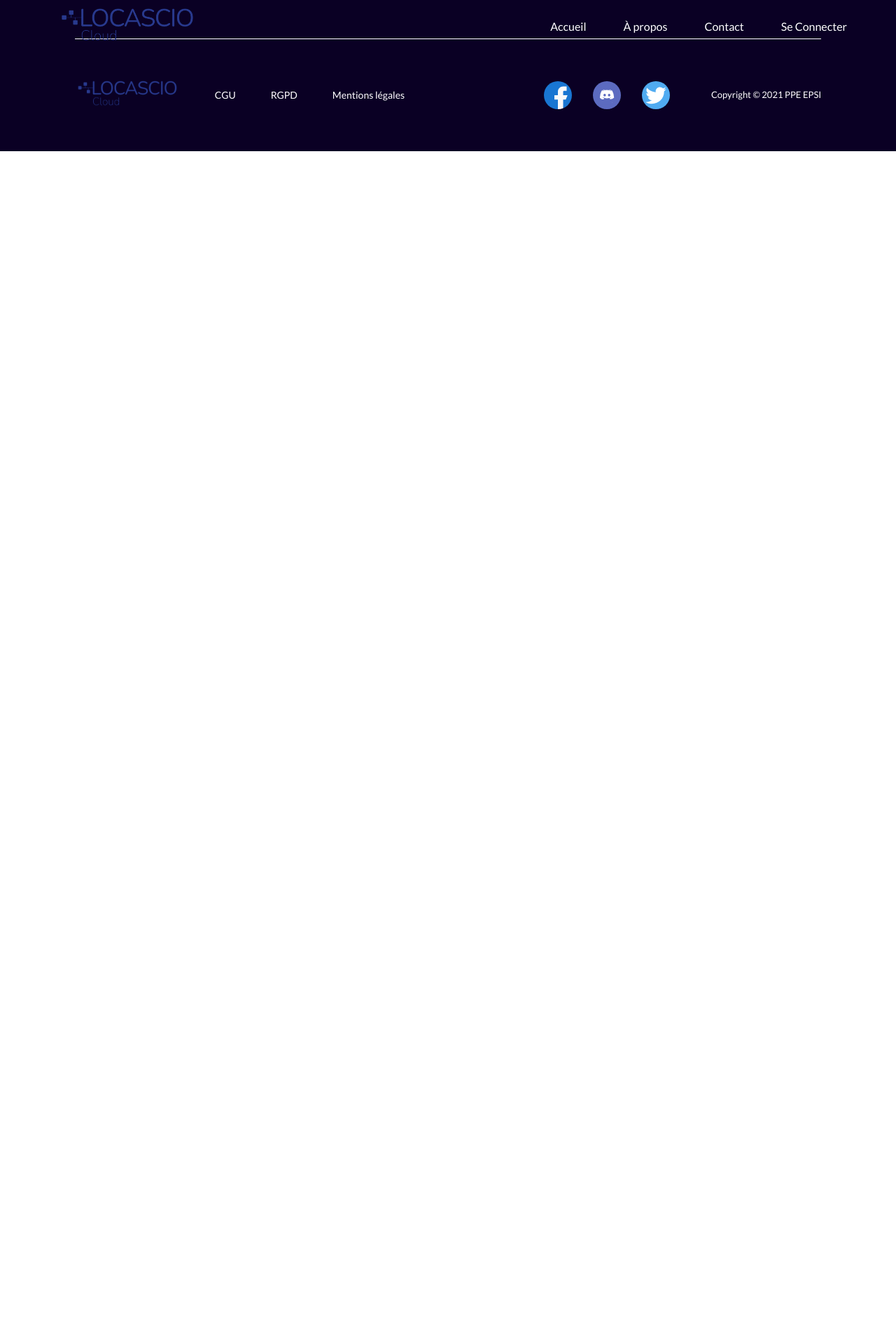
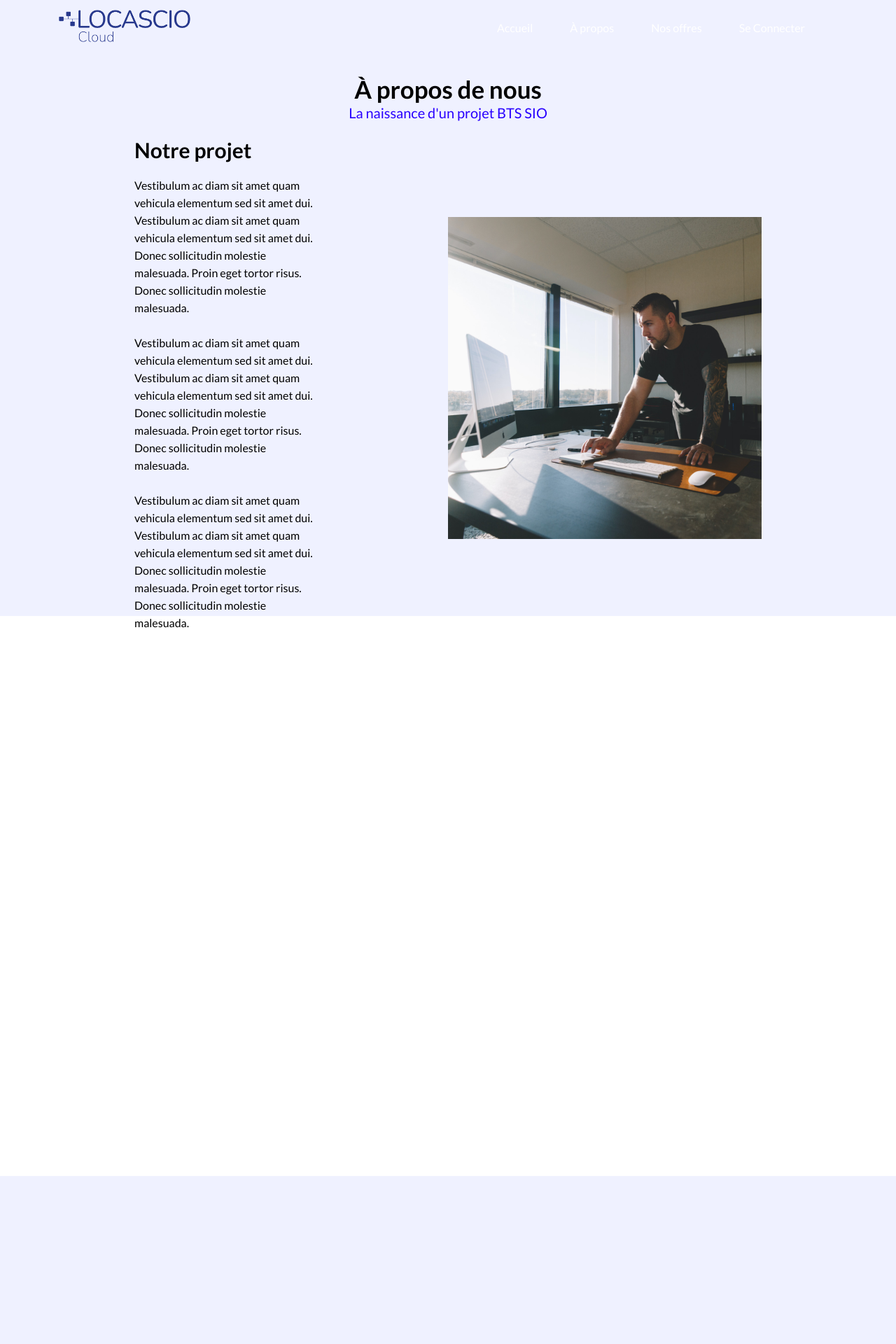
Before and after one commit to PPE-2020-21-EPSI-BDX/LOCASCIO-Cloud-Front, a PHP site: page /PHP/V3/a-propos in a window 1280 px wide. Shown: the top 1920 px of the page at 70% size. Before the commit the page ends 216 px from the top, so only its background shows below. Run offline with PHP 8.4, Linux system fonts and the light colour scheme; data that the repository does not hold is empty; some libraries are stand-ins or nearby versions.

Commit message:
first screen about us, none reponsive

```diff
--- a/assets/css/default/style.css
+++ b/assets/css/default/style.css
@@ -74,7 +74,8 @@ section {
 
 header {
     position: fixed;
-    height: 4.5vh;
+    height: 10vh;
+    box-sizing: border-box;
     display: flex;
     justify-content: space-between;
     align-items: center;
@@ -498,7 +499,7 @@ main {
 }
 
 .fullHeight {
-    height: 100vh;
+    min-height: 100vh;
 }
 
 .specials {
@@ -719,7 +720,7 @@ article a {
     display: flex;
     justify-content: center;
     align-items: center;
-    height: 100vh;
+    min-height: 100vh;
     flex-wrap: wrap;
     background-color: rgba(239, 241, 255, 1);
 }
@@ -958,7 +959,19 @@ input:checked + .slider:before {
 .regi{
     justify-content: center!important;
 }
+.details-regi{
+    width: 360px;
+}
 
+.details-regi p {
+    color: #2900FF;
+    font-family: 'lato-regular', Tahoma, Geneva, sans-serif;
+    font-size: 12px;
+
+}
+.cgu{
+    text-decoration: underline;
+}
 .footer{
     background-color: #0a0024;
     display: flex;
@@ -1212,3 +1225,136 @@ input:checked + .slider:before {
     stroke-dasharray: 71, 543;
     stroke-dashoffset: 437;
 }
+
+
+button {
+    height: 45px;
+    width: 155px;
+    color: #ffffff;
+    font-family: lato-regular;
+    font-weight: bolder!important;
+    font-size: 12px;
+    text-transform: uppercase;
+    display: flex;
+    align-items: center;
+    justify-content: center;
+    border-radius: 40px;
+    border: 1.5px solid #2900FF;
+    background-color: #2900FF;
+}
+
+
+.read-more-button {
+    position: relative;
+    width: 70px;
+    height: 45px;
+    background-color: #2900FF;
+    border: 0;
+    border-radius: 40px;
+    outline: none;
+    cursor: pointer;
+}
+.read-more-button .text {
+    position: absolute;
+    text-transform: uppercase;
+    font-family: 'lato-regular', Tahoma, Geneva, sans-serif;
+    font-size: 13px;
+    font-weight: bold;
+    line-height: 1;
+    left: 50%;
+    top: 50%;
+    width: 185px;
+    color: #fff;
+    text-align: left;
+    transform: translate(-50%, -50%);
+}
+
+.read-more-button .arrow-btns {
+    position: absolute;
+    right: 15%;
+    top: 50%;
+    width: 1em;
+    height: .2em;
+    margin-top: -.1em;
+    border-radius: .2em;
+    background-color: #fff;
+    transform: translateX(50%);
+}
+.read-more-button .arrow-btns::before,
+.read-more-button .arrow-btns::after {
+    content: '';
+    position: absolute;
+    right: 0;
+    width: 60%;
+    height: 100%;
+    border-radius: .2em;
+    background-color: #fff;
+    transform-origin: right center;
+}
+.read-more-button .arrow-btns::before {
+    bottom: -30%;
+    transform: rotate(45deg);
+}
+.read-more-button .arrow-btns::after {
+    top: -30%;
+    transform: rotate(-45deg);
+}
+
+/* About page */
+
+#first-about{
+    background-color: #EFF1FF ;
+    align-items: center;
+    padding-top:10vh ;
+}
+.title-about{
+    justify-content: center;
+    align-items: center;
+    height: 10vh;
+}
+.title-about :nth-child(1){
+    font-size: 35px;
+    font-family: lato-bold;
+    line-height: 45px;
+}
+.title-about :nth-child(2){
+    font-size: 20px;
+    font-family: 'lato-regular', Tahoma, Geneva, sans-serif;
+}
+.project-container, .container-img-project{
+    height: 80vh;
+}
+.project-txt{
+    height: 100%;
+    display: flex;
+    align-items: center;
+    justify-content: center;
+    flex-direction: column;
+}
+.project-txt div {
+    width: 40%;
+}
+.project-txt div p{
+    margin-top: 25px;
+    line-height: 25px;
+}
+
+.project-txt div :nth-child(1){
+    font-family: lato-bold;
+    font-size: 30px;
+}
+.container-img-project img{
+    width: 70%;
+}
+.container-img-project{
+    display: flex;
+    justify-content: flex-start;
+    align-items: center;
+}
+#third-about{
+    background-color: #EFF1FF;
+}
+
+.blue-txt{
+    color: #2900FF;
+}
--- a/assets/js/default/script.js
+++ b/assets/js/default/script.js
@@ -15,13 +15,13 @@ if (burger) {
 }
 
 window.onscroll = function() {
-    if (document.documentElement.scrollTop > 100) {
-        document.querySelector("header").style.height = "2vh"
-        document.querySelector(".logo-nav img").style.width = "100px"
+    if (document.documentElement.scrollTop > 10) {
+        document.querySelector("header").style.height = "7vh"
+        document.querySelector(".logo-nav img").style.width = "150px"
         document.querySelector("#logo").style.width = "100px";
         document.querySelector("header").classList.add('header-bg');
     } else {
-        document.querySelector("header").style.height = "4.5vh"
+        document.querySelector("header").style.height = "10vh"
         document.querySelector(".logo-nav img").style.width = "200px"
         document.querySelector("#logo").style.width = "200px";
         document.querySelector("header").classList.remove('header-bg');
@@ -57,3 +57,50 @@ function moveCaroussel(direction) {
         }
     }
 }
+
+
+const readMoreButtons = document.querySelectorAll(".read-more-button");
+
+readMoreButtons.forEach((current, index, array) => {
+    const tl = gsap.timeline({ paused: true });
+
+    const button = current;
+    const text = button.querySelector(".text");
+    const arrow = button.querySelector(".arrow-btns");
+
+    gsap.set(button, {
+        width: '70px'
+    });
+    gsap.set(text, {
+        opacity: 0,
+        scaleY: .2,
+        transformOrigin: '0% 100%'
+    });
+    gsap.set(arrow, {
+        right: '50%'
+    });
+
+    tl.to(button, {
+        width: '250px',
+        duration: 1,
+        ease: Elastic.easeOut.config(1, 0.3)
+    });
+    tl.to(arrow, {
+        x: '5em',
+        duration: .5,
+        ease: Power4.easeIn
+    }, 0);
+    tl.to(text, {
+        opacity: 1,
+        scaleY: 1,
+        duration: .3,
+        ease: Back.easeOut.config(4)
+    }, .5);
+
+    button.addEventListener("mouseenter", () => {
+        tl.play();
+    });
+    button.addEventListener("mouseleave", () => {
+        tl.reverse();
+    });
+});
--- a/includes/about.php
+++ b/includes/about.php
@@ -0,0 +1,45 @@
+
+
+
+
+<section id="first-about" class="fullHeight row wrap">
+    <div class="xLarge-12 large-12 medium-12 small-12 xSmall-12 title-about row wrap column">
+        <p>&Agrave; propos de nous</p>
+        <p class="blue-txt">La naissance d'un projet BTS SIO</p>
+    </div>
+    <div class="xLarge-12 large-12 medium-12 small-12 xSmall-12 row wrap project-container">
+        <div class="xLarge-6 large-6 medium-12 small-12 xSmall-12 project-txt">
+            <div>
+                <p>Notre projet</p>
+                <p>Vestibulum ac diam sit amet quam vehicula elementum
+                    sed sit amet dui. Vestibulum ac diam sit amet quam
+                    vehicula elementum sed sit amet dui. Donec sollicitudin
+                    molestie malesuada. Proin eget tortor risus. Donec
+                    sollicitudin molestie malesuada.</p>
+                <p>Vestibulum ac diam sit amet quam vehicula elementum
+                    sed sit amet dui. Vestibulum ac diam sit amet quam
+                    vehicula elementum sed sit amet dui. Donec sollicitudin
+                    molestie malesuada. Proin eget tortor risus. Donec
+                    sollicitudin molestie malesuada.</p>
+                <p>Vestibulum ac diam sit amet quam vehicula elementum
+                    sed sit amet dui. Vestibulum ac diam sit amet quam
+                    vehicula elementum sed sit amet dui. Donec sollicitudin
+                    molestie malesuada. Proin eget tortor risus. Donec
+                    sollicitudin molestie malesuada.</p>
+            </div>
+
+
+        </div>
+        <div class="xLarge-6 large-6 medium-12 small-12 xSmall-12 container-img-project">
+            <img src="<?= DOMAIN ?>/assets/media/images/img-project.jpg">
+        </div>
+    </div>
+
+</section>
+<section id="second-about" class="fullHeight row wrap">
+
+</section>
+<section id="third-about" class="fullHeight row wrap">
+
+
+</section>
--- a/includes/common/footer.php
+++ b/includes/common/footer.php
@@ -70,6 +70,7 @@
     </section>
 </footer>
 <?php } ?>
+<script src="https://cdnjs.cloudflare.com/ajax/libs/gsap/3.6.1/gsap.min.js" integrity="sha512-cdV6j5t5o24hkSciVrb8Ki6FveC2SgwGfLE31+ZQRHAeSRxYhAQskLkq3dLm8ZcWe1N3vBOEYmmbhzf7NTtFFQ==" crossorigin="anonymous"></script>
 <script type="text/javascript" src="<?= DOMAIN ?>/assets/js/default/script.js"></script>
 </body>
 </html>
--- a/includes/common/head.php
+++ b/includes/common/head.php
@@ -40,7 +40,7 @@
                 <a class="txt-nav" href="<?= DOMAIN ?>/a-propos">&Agrave; propos</a>
             </li>
             <li class="<?= ($uri == '/contact') ? 'active' : '' ?>">
-                <a class="txt-nav" href="<?= DOMAIN ?>/contact">Contact</a>
+                <a class="txt-nav" href="<?= DOMAIN ?>/contact">Nos offres</a>
             </li>
             <li class="<?= ($uri == '/connexion') ? 'active' : '' ?>">
                 <a class="txt-nav" href="<?= DOMAIN ?>/connexion">Se Connecter</a>
--- a/index.php
+++ b/index.php
@@ -10,7 +10,7 @@ define('__REALPATH__', __DIR__);
  */
 
 //$domain = '/Cours/EPSI%20B1/PHP/02'; // Pour le prof
-$domain = ''; // Pour le prof
+$domain = '/PHP/V3'; // Pour le prof
 define('DOMAIN', $domain);
 $uri = str_replace($domain, '', $_SERVER['REQUEST_URI']);
 $segments = explode('/', $uri);
```
Also changed, not shown: includes/connexion.php (+8 -3 lines), includes/home.php (+17 -11 lines), assets/media/images/img-project.jpg (added).
